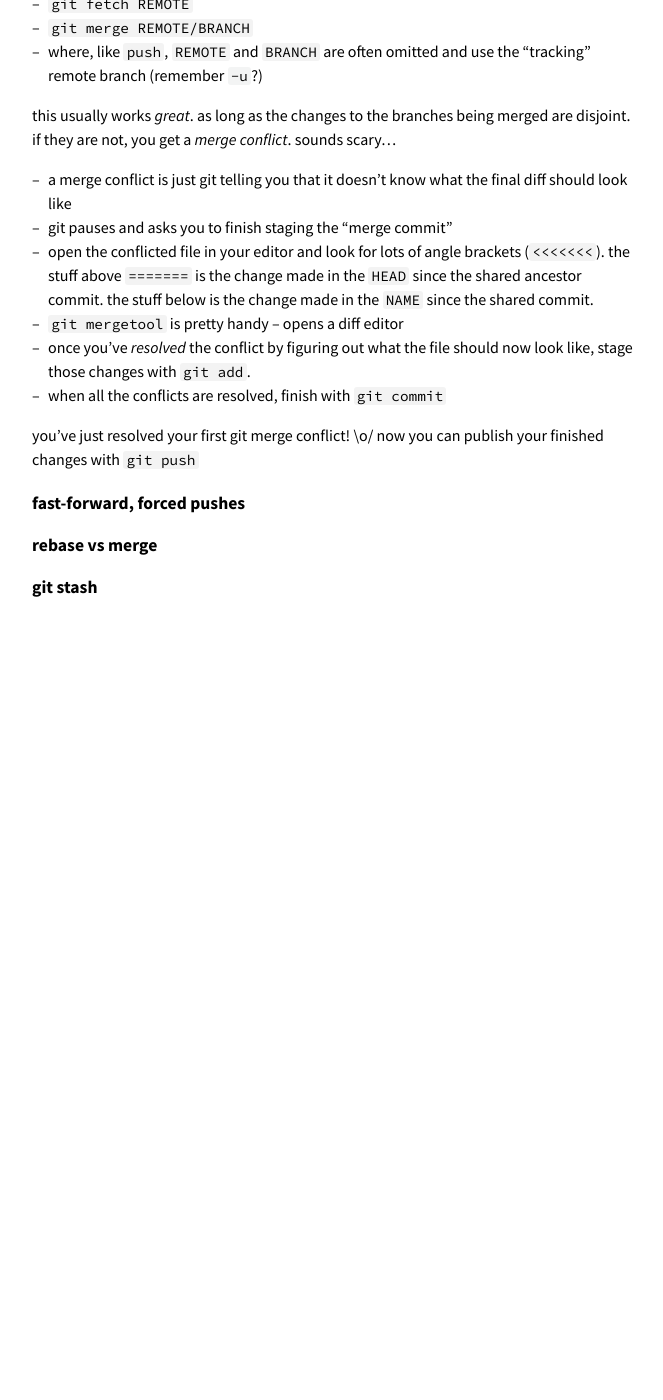
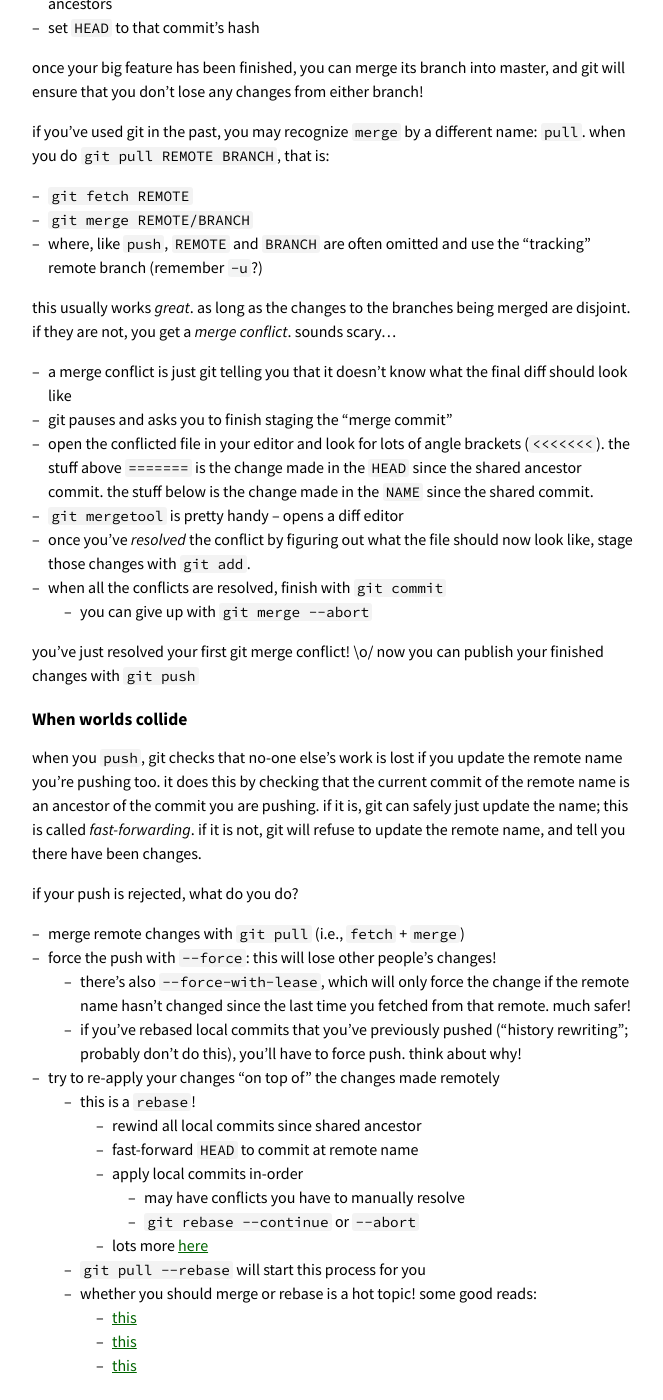
Before and after one commit to missing-semester-cn/missing-semester-cn.github.io, a Jekyll site: the page built from version-control.md, in a window 1280 px wide and 1400 px high, scrolled down 5123 px. Shown: the whole window, without its empty margins (304-967 px from the left). Built offline with Jekyll 4.4.1, drawn with Linux system fonts in a browser that asks for light colours; before the commit the page ends 5753 px from its top, so only the background shows below that; some of the changed text lies outside the part shown.

Commit message:
Some more vcs content + start of exercise list

```diff
--- a/version-control.md
+++ b/version-control.md
@@ -40,9 +40,11 @@
  - commit has author + commit message
  - also has the hash of any _ancestor commits_
    usually just the hash of the previous commit
- - commit also stores a _diff_, a representation of how you get from the
-   commit's ancestors to the commit (e.g., remove this line in this
+ - commit also represents a _diff_, a representation of how you get from
+   the commit's ancestors to the commit (e.g., remove this line in this
    file, add these lines to this file, rename that file, etc.)
+   - in reality, git stores the full before and after state
+   - probably don't want to store big files that change!
 
 initially, the _repository_ (roughly: the folder that git manages) has
 no content, and no commits. let's set that up:
@@ -137,6 +139,7 @@
      - any commits you make will now update the `b` name
      - switch back to master with `git checkout master`
        - all your changes in `b` are hidden away
+     - a very handy way to be able to easily test out changes
  - tags are other names that never change, and that have their own
    message. often used to mark releases + changelogs.
  - `NAME^` means "the commit before `NAME`
@@ -150,7 +153,7 @@
  - `-` means "the previous name"
  - most commands operate on `HEAD` unless you give another argument
 
-## Clean up your mess.
+## Clean up your mess
 
 your commit history will _very_ often end up as:
 
@@ -183,8 +186,13 @@
    - `s`: combine commit with previous and edit commit message
    - `f`: "fixup" -- combine commit with previous; discard commit msg
    - at the end, `HEAD` is made to point to what is now the last commit
+   - often referred to as _squashing_ commits
+   - what it really does: rewind `HEAD` to rebase start point, then
+     re-apply the commits in order as directed.
+ - `git reset --hard NAME`: reset the state of all files to that of
+   `NAME` (or `HEAD` if no name is given). handy for undoing changes.
 
-## Playing with others.
+## Playing with others
 
 a common use-case for version control is to allow multiple people to
 make changes to a set of files without stepping on each other's toes.
@@ -222,7 +230,7 @@
 that in a second), then when you `git fetch github`, you'll be able to
 see their changes with `git log github/master`.
 
-## Working with others.
+## Working with others
 
 so far, branches seem pretty useless: you can create them, do work on
 them, but then what? eventually, you'll just make master point to them
@@ -269,12 +277,63 @@
  - once you've _resolved_ the conflict by figuring out what the file
    should now look like, stage those changes with `git add`.
  - when all the conflicts are resolved, finish with `git commit`
+   - you can give up with `git merge --abort`
 
 you've just resolved your first git merge conflict! \o/
 now you can publish your finished changes with `git push`
 
-## fast-forward, forced pushes
+## When worlds collide
 
-## rebase vs merge
+when you `push`, git checks that no-one else's work is lost if you
+update the remote name you're pushing too. it does this by checking
+that the current commit of the remote name is an ancestor of the commit
+you are pushing. if it is, git can safely just update the name; this is
+called _fast-forwarding_. if it is not, git will refuse to update the
+remote name, and tell you there have been changes.
 
-## git stash
+if your push is rejected, what do you do?
+
+ - merge remote changes with `git pull` (i.e., `fetch` + `merge`)
+ - force the push with `--force`: this will lose other people's changes!
+   - there's also `--force-with-lease`, which will only force the change
+     if the remote name hasn't changed since the last time you fetched
+     from that remote. much safer!
+   - if you've rebased local commits that you've previously pushed
+     ("history rewriting"; probably don't do this), you'll have to force
+     push. think about why!
+ - try to re-apply your changes "on top of" the changes made remotely
+   - this is a `rebase`!
+     - rewind all local commits since shared ancestor
+     - fast-forward `HEAD` to commit at remote name
+     - apply local commits in-order
+       - may have conflicts you have to manually resolve
+       - `git rebase --continue` or `--abort`
+     - lots more [here](https://git-scm.com/book/en/v2/Git-Branching-Rebasing)
+   - `git pull --rebase` will start this process for you
+   - whether you should merge or rebase is a hot topic! some good reads:
+     - [this](https://www.atlassian.com/git/tutorials/merging-vs-rebasing)
+     - [this](https://derekgourlay.com/blog/git-when-to-merge-vs-when-to-rebase/)
+     - [this](https://stackoverflow.com/questions/804115/when-do-you-use-git-rebase-instead-of-git-merge)
+
+# Further reading
+
+[![XKCD on git](https://imgs.xkcd.com/comics/git.png)](https://xkcd.com/1597/)
+
+ - [Learn git branching](https://learngitbranching.js.org/)
+ - [How to explain git in simple words](https://smusamashah.github.io/blog/2017/10/14/explain-git-in-simple-words)
+ - [Git from the bottom up](https://jwiegley.github.io/git-from-the-bottom-up/)
+ - [The Pro Git book](https://git-scm.com/book/en/v2)
+
+# Exercises
+
+ - forced push + `--force-with-lease`
+ - git merge/rebase --abort
+ - git stash
+ - git reflog
+ - git hooks
+ - .gitconfig + aliases
+ - git blame
+ - visualization
+   - `gitk --all`
+   - `git log --graph --all --decorate`
+ - exercise about why rebasing public commits is bad
```
